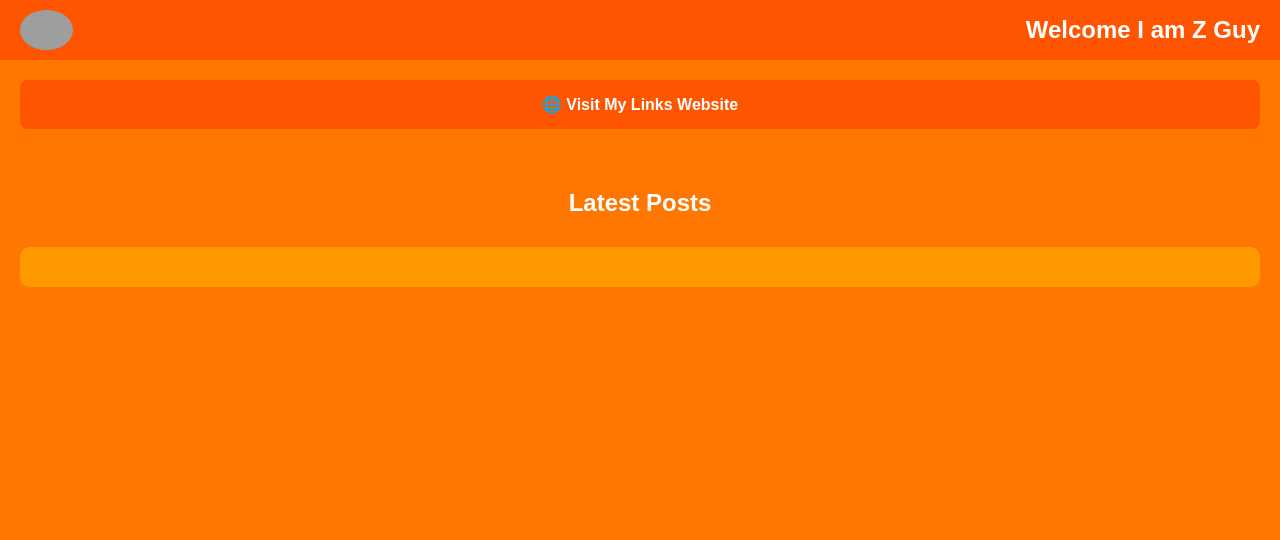
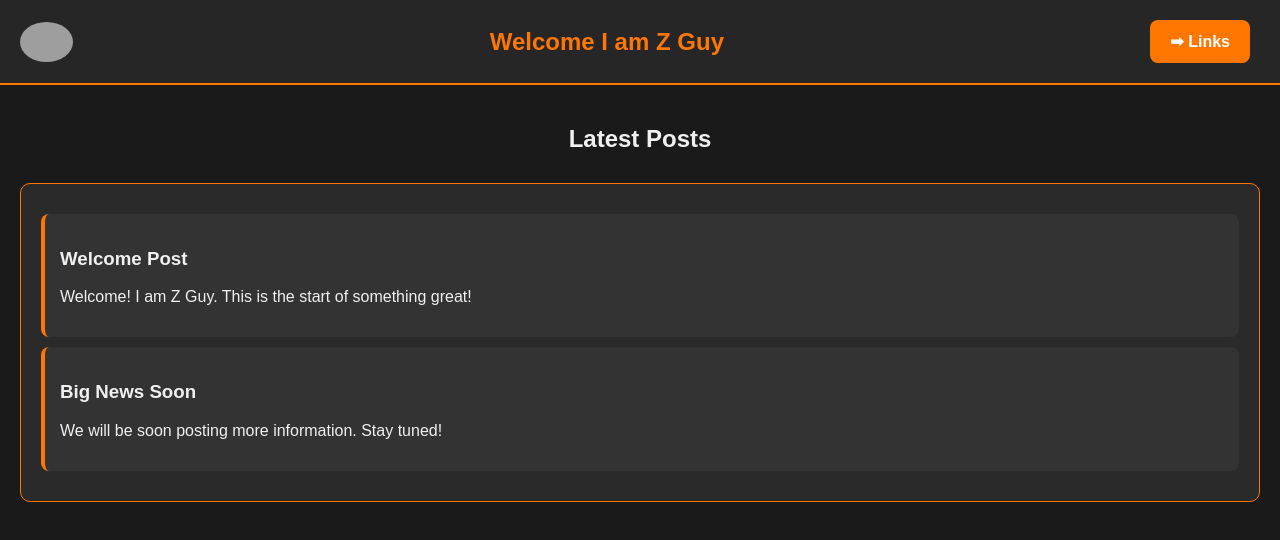
Before and after one commit to ZGuy-official/Z-YT, a plain HTML site: page index.html in a window 1280 px wide. Drawn offline with Linux system fonts and the light colour scheme; grey boxes are pictures that could not be loaded.

Commit message:
Update index.html

```diff
--- a/index.html
+++ b/index.html
@@ -7,8 +7,8 @@
   <style>
     body {
       font-family: Arial, sans-serif;
-      background-color: #ff7700;
-      color: white;
+      background-color: #1a1a1a;
+      color: #f0f0f0;
       margin: 0;
       padding: 0;
       text-align: center;
@@ -17,8 +17,9 @@
       display: flex;
       align-items: center;
       justify-content: space-between;
-      background: #ff5500;
+      background: #262626;
       padding: 10px 20px;
+      border-bottom: 2px solid #ff7700;
     }
     .navbar img {
       height: 40px;
@@ -27,33 +28,47 @@
     .navbar h1 {
       margin: 0;
       font-size: 1.5em;
+      color: #ff7700;
     }
     .content {
       padding: 20px;
     }
     .posts {
       margin-top: 30px;
-      background: #ff9900;
+      background: #2a2a2a;
       padding: 20px;
       border-radius: 10px;
+      border: 1px solid #ff7700;
     }
     .post {
-      background: #ffb733;
+      background: #333;
       margin: 10px 0;
       padding: 15px;
       border-radius: 8px;
       text-align: left;
+      border-left: 4px solid #ff7700;
     }
     a {
-      color: white;
+      color: #ff7700;
       text-decoration: none;
       font-weight: bold;
     }
     .link-bar {
       margin: 20px;
-      background: #ff5500;
-      padding: 15px;
+    }
+    .link-btn {
+      display: inline-block;
+      margin: 10px;
+      padding: 12px 20px;
+      background: #ff7700;
+      color: white;
       border-radius: 8px;
+      font-size: 1em;
+      transition: 0.3s;
+    }
+    .link-btn:hover {
+      background: #ff9900;
+      transform: scale(1.05);
     }
   </style>
   <script>
@@ -61,13 +76,8 @@
       const container = document.getElementById("posts");
       // Example placeholder posts
       const posts = [
-        { title: "Welcome Post", content: "Welcome!
-I am Z Guy
-On The website there is going a lot of information about me and my team.
-We hope you’re ready for it. I am very ready.
-We will be soon posting more information.
-But make sure you check out the links.
-Z Team." },
+        { title: "Welcome Post", content: "Welcome! I am Z Guy. This is the start of something great!" },
+        { title: "Big News Soon", content: "We will be soon posting more information. Stay tuned!" }
       ];
       container.innerHTML = "";
       posts.forEach(post => {
@@ -85,10 +95,7 @@ Z Team." },
   <div class="navbar">
     <img src="ZGuy.png" alt="Z Guy Logo">
     <h1>Welcome I am Z Guy</h1>
-  </div>
-
-  <div class="link-bar">
-    <a href="https://ZGuy-official.github.io/Z-links/" target="_blank">🌐 Visit My Links Website</a>
+    <a class="link-btn" href="https://zguy-official.github.io/z-links/">➡ Links</a>
   </div>
 
   <div class="content">
```
